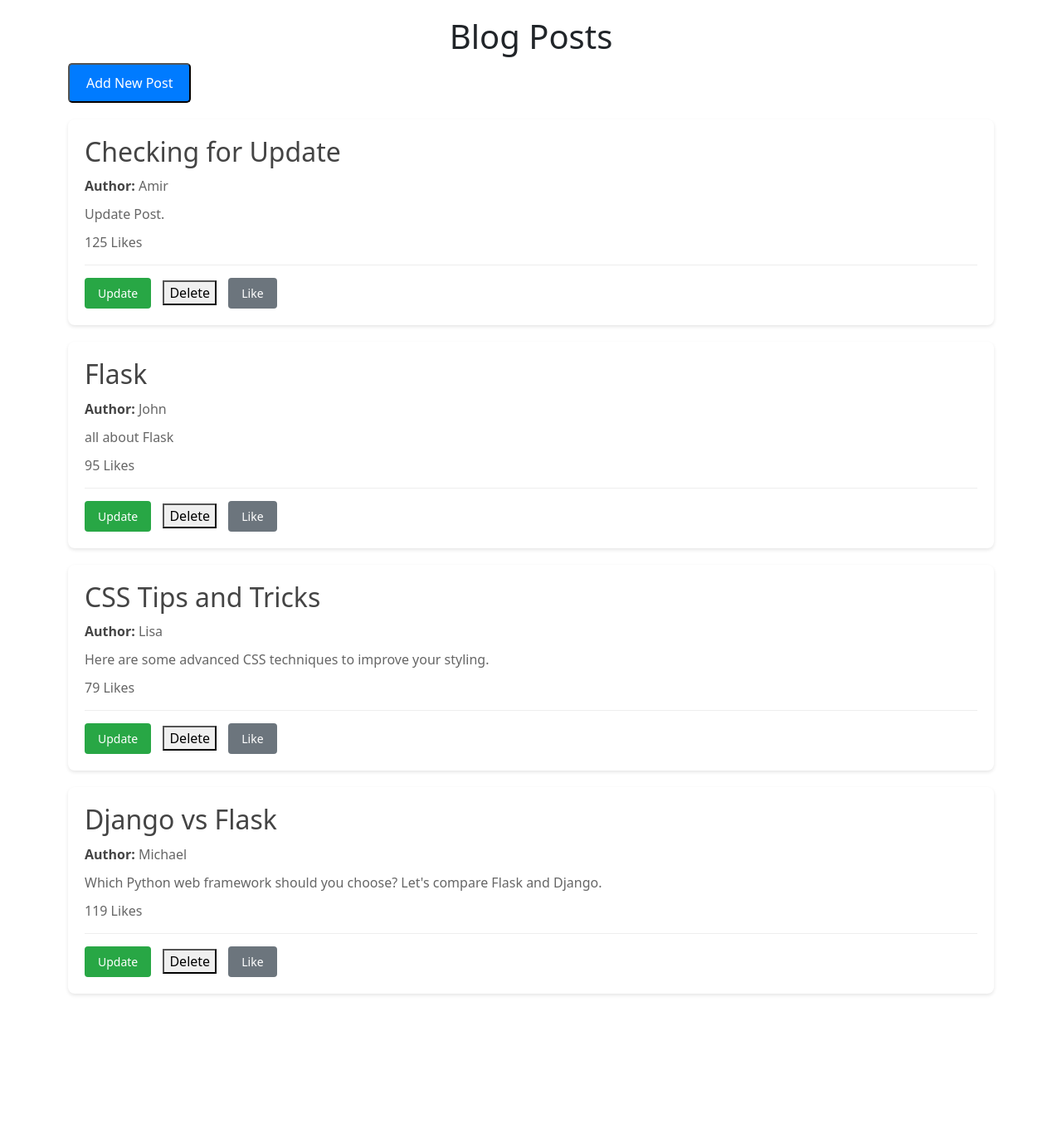
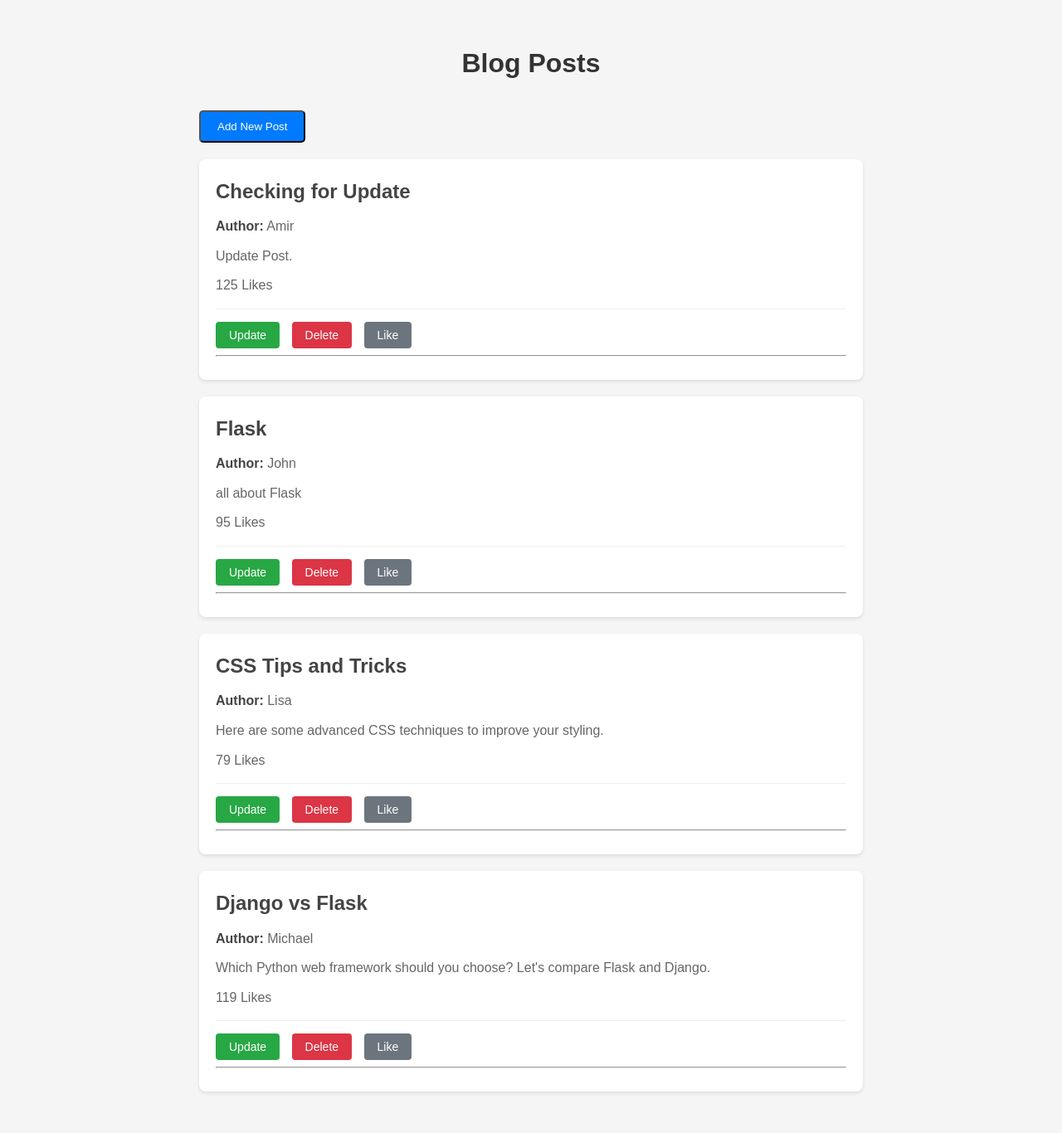
Before and after one commit to amirdhs/Flaskproject, a Flask app: page / in a window 1280 px wide. Shown: the whole page at 83% size. Before the commit the page ends 1200 px from the top, so only its background shows below. Run offline with Flask 3, Linux system fonts and the light colour scheme.

Commit message:
Update index

```diff
--- a/templates/index.html
+++ b/templates/index.html
@@ -5,7 +5,6 @@
     <meta name="viewport" content="width=device-width, initial-scale=1.0">
     <title>My Flask Blog</title>
     <link rel="stylesheet" href="{{ url_for('static', filename='style.css') }}">
-    <link href="https://cdn.jsdelivr.net/npm/bootstrap@5.3.3/dist/css/bootstrap.min.css" rel="stylesheet" integrity="sha384-QWTKZyjpPEjISv5WaRU9OFeRpok6YctnYmDr5pNlyT2bRjXh0JMhjY6hW+ALEwIH" crossorigin="anonymous">
 </head>
 <body>
     <div class="container">
@@ -32,14 +31,14 @@
 
                     <!-- Delete button -->
                     <form action="{{ url_for('delete', post_id=post.id) }}" method="post" onsubmit="return confirm('Are you sure you want to delete this post?');" style="display:inline;">
-                        <button type="submit">Delete</button>
+                        <button type="submit" class="delete-button">Delete</button>
                     </form>
 
                     <!-- Like button -->
                     <form action="{{ url_for('like', post_id=post.id) }}" method="post" style="display:inline;">
                         <button type="submit" class="like-button">Like</button>
                     </form>
-
+                    <hr>
                 </div>
             </div>
         {% else %}
```
